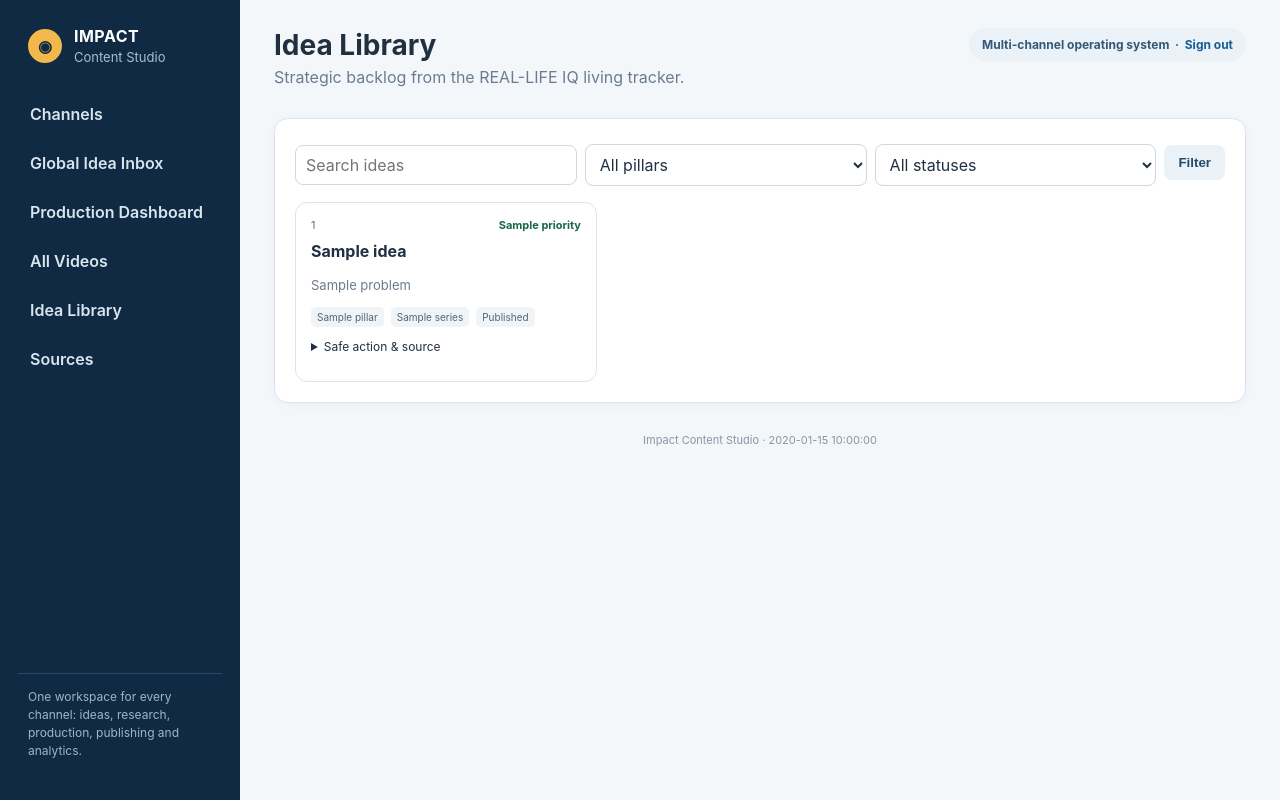
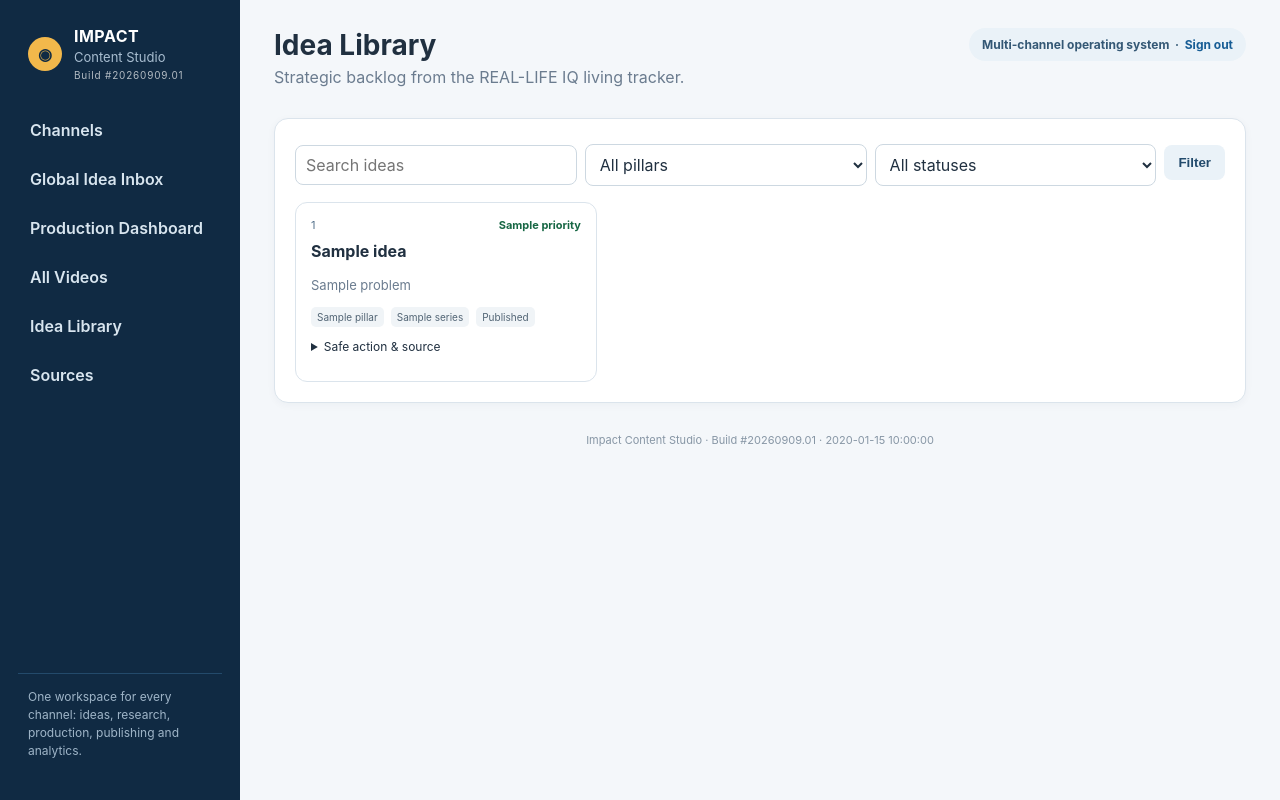
Before and after one commit to bonkiran/real-life-iq-studio, a Python web app: template templates/ideas.html in a window 1280 px wide. Run offline with Jinja, Linux system fonts and the light colour scheme; the template is opened without the code that fills it: most values are stand-ins (such as "Sample title", 1, 10 or a date in 2020).

Commit message:
Show Impact Content Studio build number

```diff
--- a/templates/base.html
+++ b/templates/base.html
@@ -11,7 +11,11 @@
   <aside class="sidebar">
     <div class="brand">
       <div class="bulb">◉</div>
-      <div><strong>IMPACT</strong><span>Content Studio</span></div>
+      <div>
+        <strong>IMPACT</strong>
+        <span>Content Studio</span>
+        <small style="display:block;margin-top:4px;font-size:10px;letter-spacing:.08em;opacity:.68">Build #20260909.01</small>
+      </div>
     </div>
     <nav>
       <a class="{{ 'active' if request.url.path.startswith('/channels') else '' }}" href="{{ url_for('channels') }}">Channels</a>
@@ -34,7 +38,7 @@
     </header>
 
     {% block content %}{% endblock %}
-    <footer>Impact Content Studio · {{ now_year }}</footer>
+    <footer>Impact Content Studio · Build #20260909.01 · {{ now_year }}</footer>
   </main>
 <script>
 (() => {
```
